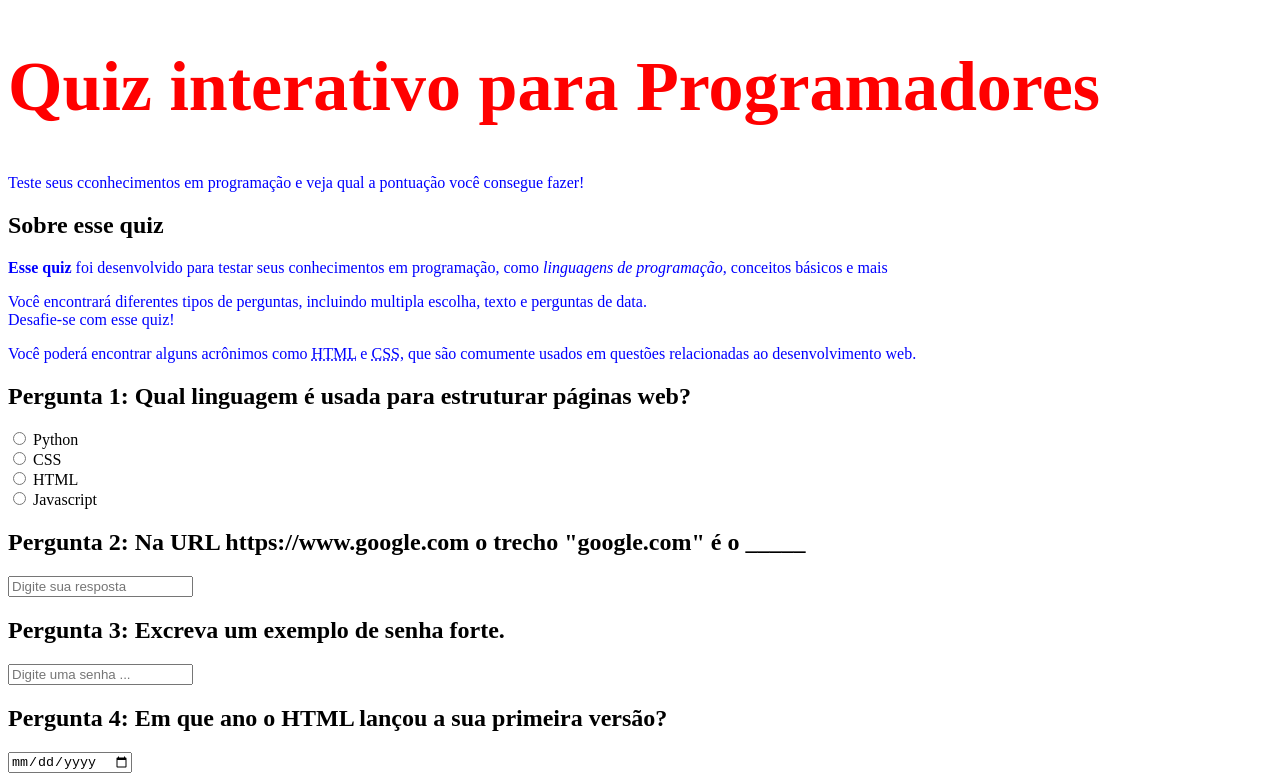
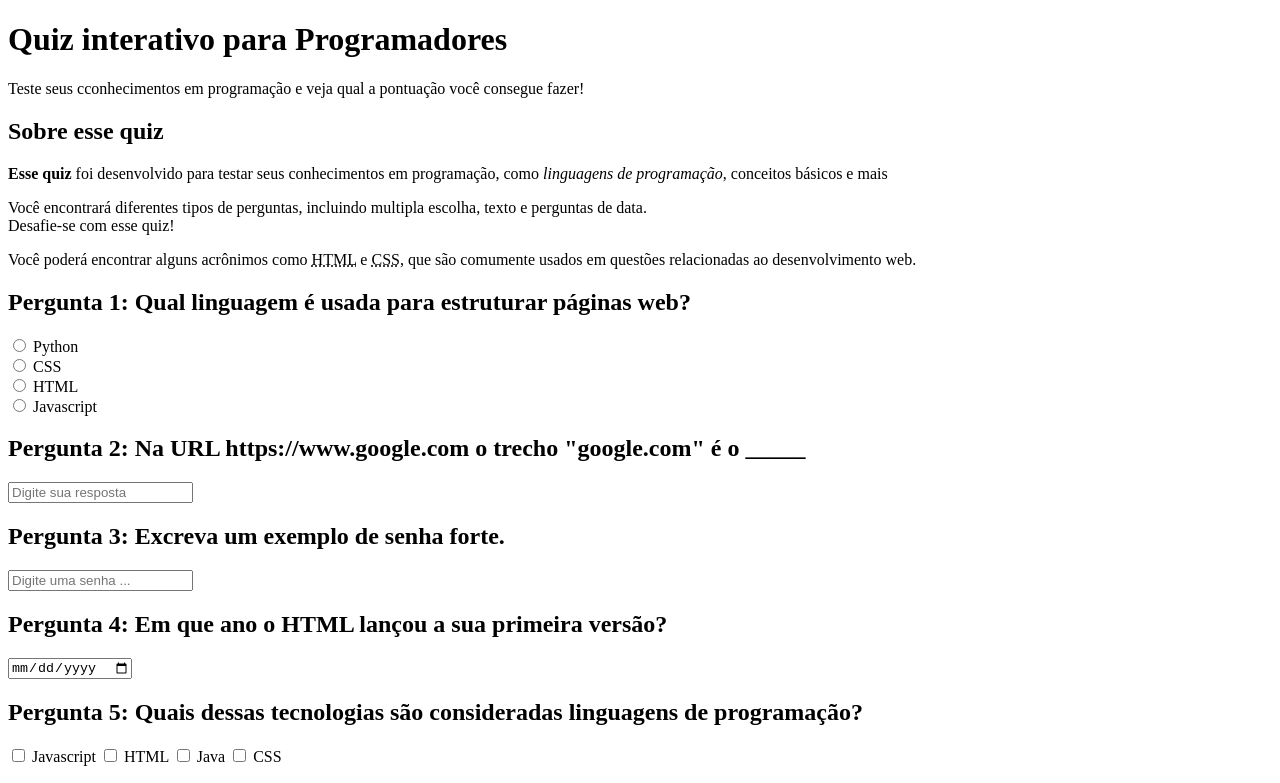
Before and after one commit to MarioAzevedo82/Treino-base, a plain HTML site: page index.html in a window 1280 px wide. Shown: the top 783 px of the page. Drawn offline with Linux system fonts and the light colour scheme.

Commit message:
Criado arquivo CSS

```diff
--- a/index.html
+++ b/index.html
@@ -4,14 +4,8 @@
     <head>
         <title>Quiz para Programadores</title>
         <meta name="description" content="Um quiz interativo para testar conhecimentos">
+        <link rel="stylesheet" href="style.css">
         <style>
-            h1 {
-                color: red;
-                font-size: 70px;
-            }
-            p {
-                color: blue;
-            }
             fieldset {
               border: 1px solid black;
               padding: 1em;
```
Also changed, not shown: style.css (added).
